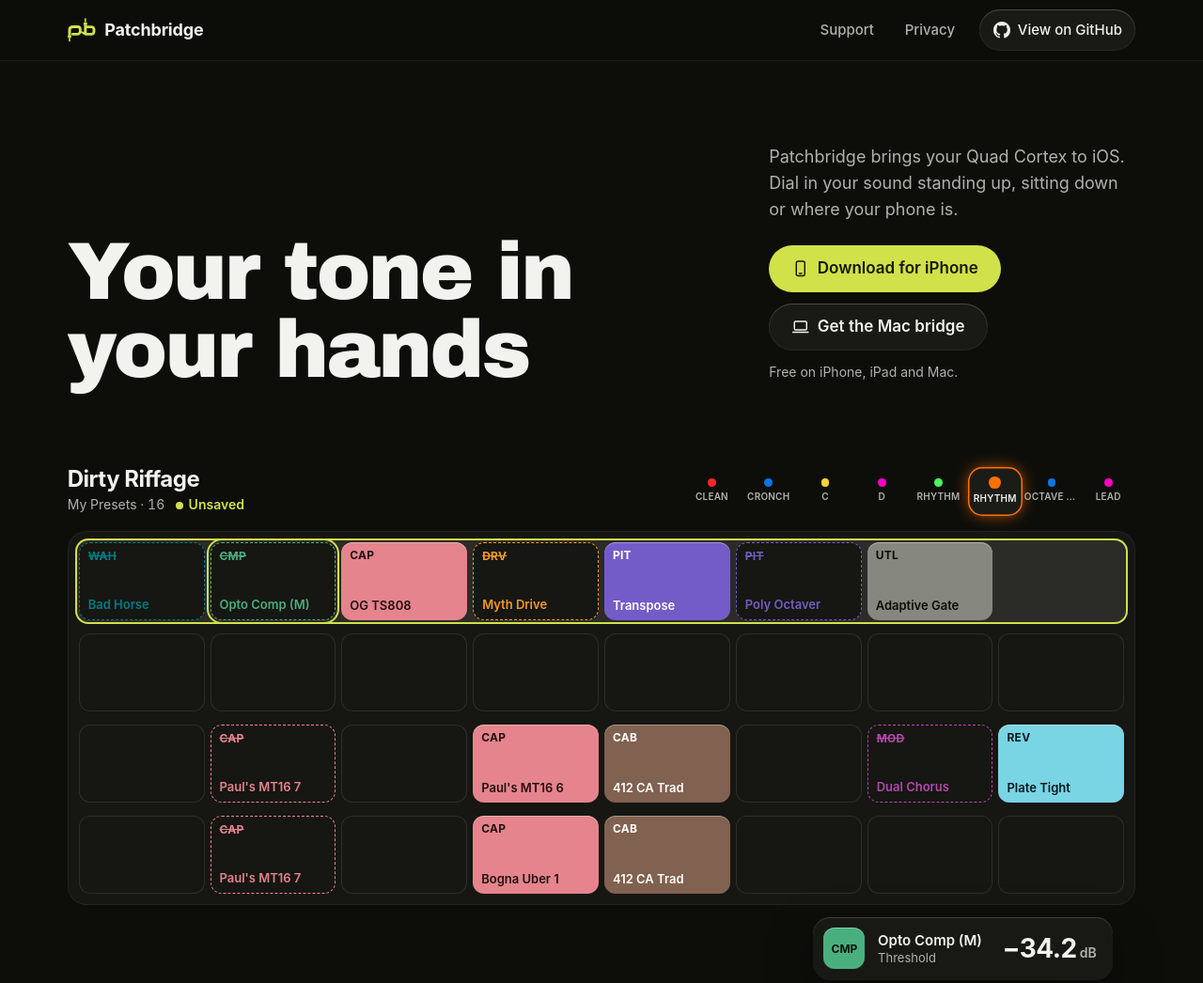
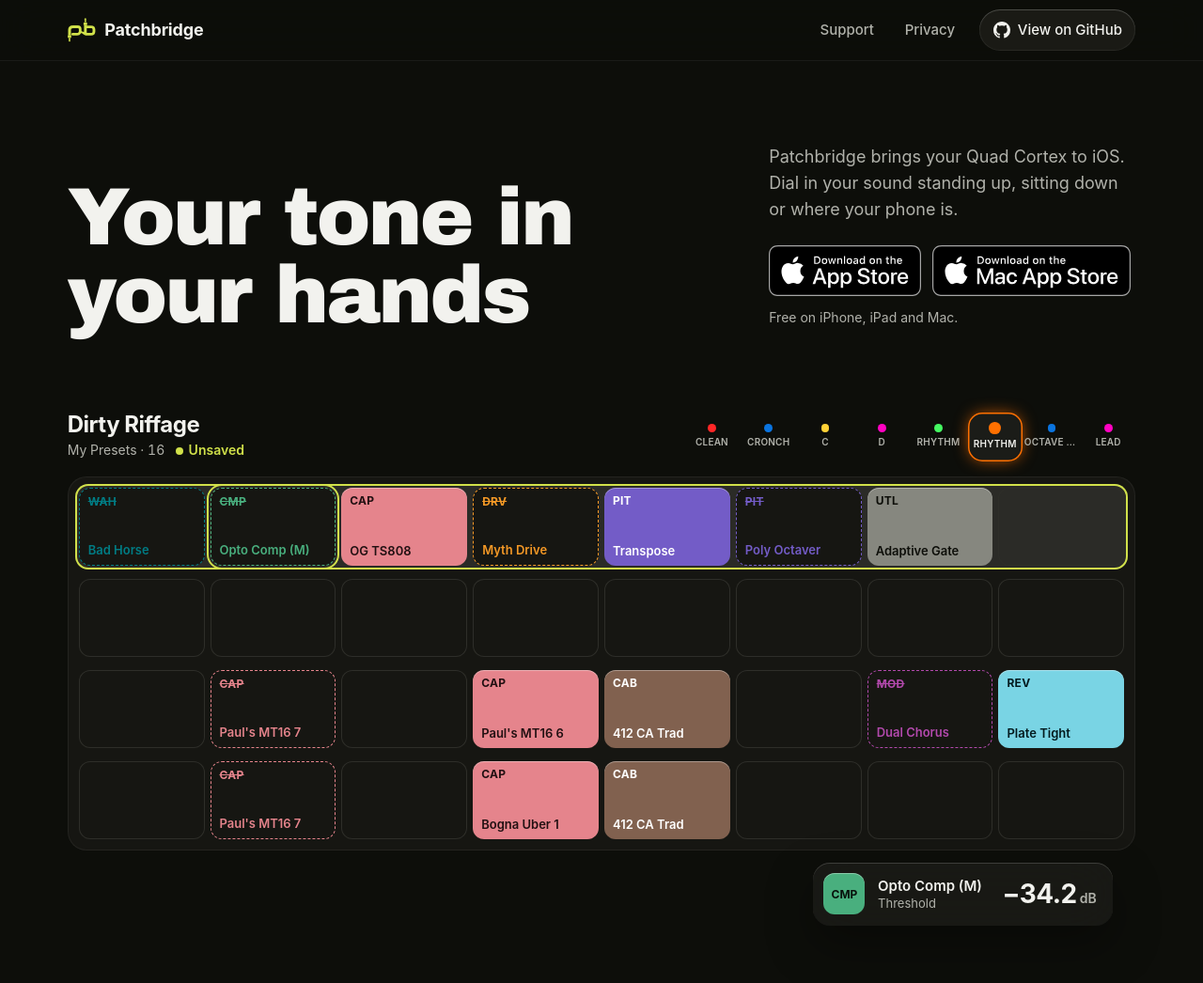
Before and after one commit to kanki6315/patchbridge, an Astro site in the folder site/: page / in a window 1280 px wide. Shown: the top 1046 px of the page at 94% size. Built offline with nearby package versions, Linux system fonts and the light colour scheme; Astro itself is replaced by a stand-in of ours.

Commit message:
Use App Store badges for homepage downloads

```diff
--- a/site/src/components/StoreButtons.astro
+++ b/site/src/components/StoreButtons.astro
@@ -1,22 +1,22 @@
 ---
 import { site } from '../site';
+import appStoreBadge from '../assets/badges/app-store.svg?url';
+import macAppStoreBadge from '../assets/badges/mac-app-store.svg?url';
 
 interface Props { class?: string }
 const { class: className } = Astro.props;
 ---
 <div class:list={['store', className]}>
   {site.appStoreUrl ? (
-    <a class="btn btn-primary" href={site.appStoreUrl}>
-      <svg viewBox="0 0 24 24" aria-hidden="true" fill="none" stroke="currentColor" stroke-width="1.75" stroke-linecap="round" stroke-linejoin="round"><rect x="6.5" y="2.5" width="11" height="19" rx="2.5"/><path d="M10.5 18.5h3"/></svg>
-      Download for iPhone
+    <a class="badge" href={site.appStoreUrl}>
+      <img src={appStoreBadge} alt="Download Patchbridge on the App Store" width={162} height={54} />
     </a>
   ) : (
     <span class="btn btn-soon">iPhone app coming soon</span>
   )}
   {site.macAppUrl ? (
-    <a class="btn btn-glass" href={site.macAppUrl}>
-      <svg viewBox="0 0 24 24" aria-hidden="true" fill="none" stroke="currentColor" stroke-width="1.75" stroke-linecap="round" stroke-linejoin="round"><rect x="4" y="5" width="16" height="11" rx="1.5"/><path d="M2 19h20"/></svg>
-      Get the Mac bridge
+    <a class="badge" href={site.macAppUrl}>
+      <img src={macAppStoreBadge} alt="Download the Patchbridge Mac bridge on the Mac App Store" width={210.6} height={54} />
     </a>
   ) : (
     <span class="btn btn-soon">Mac bridge coming soon</span>
@@ -27,6 +27,9 @@
   .store {
     display: flex;
     flex-wrap: wrap;
+    align-items: center;
     gap: 0.75rem;
   }
+  .badge { display: inline-flex; border-radius: 0.5rem; }
+  .badge img { display: block; height: 54px; width: auto; }
 </style>
```
